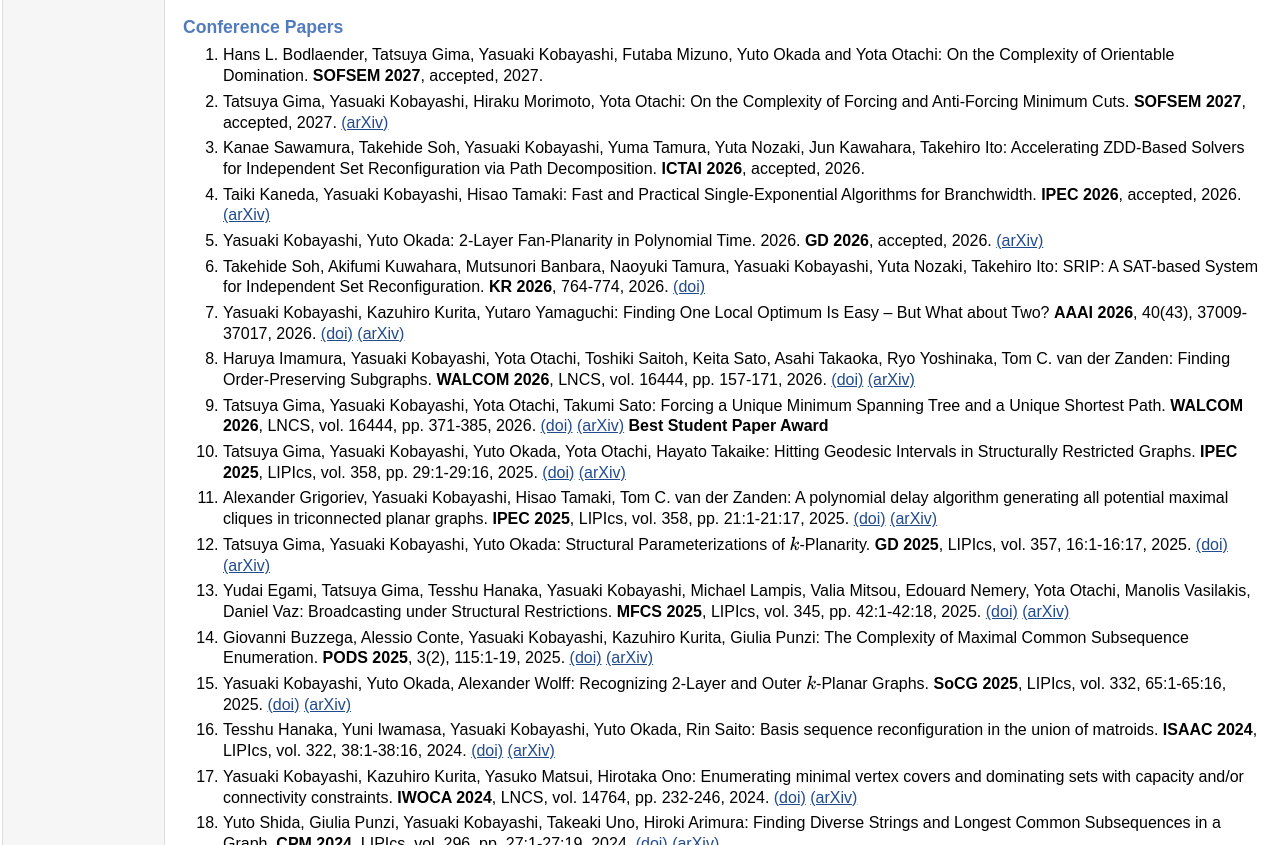
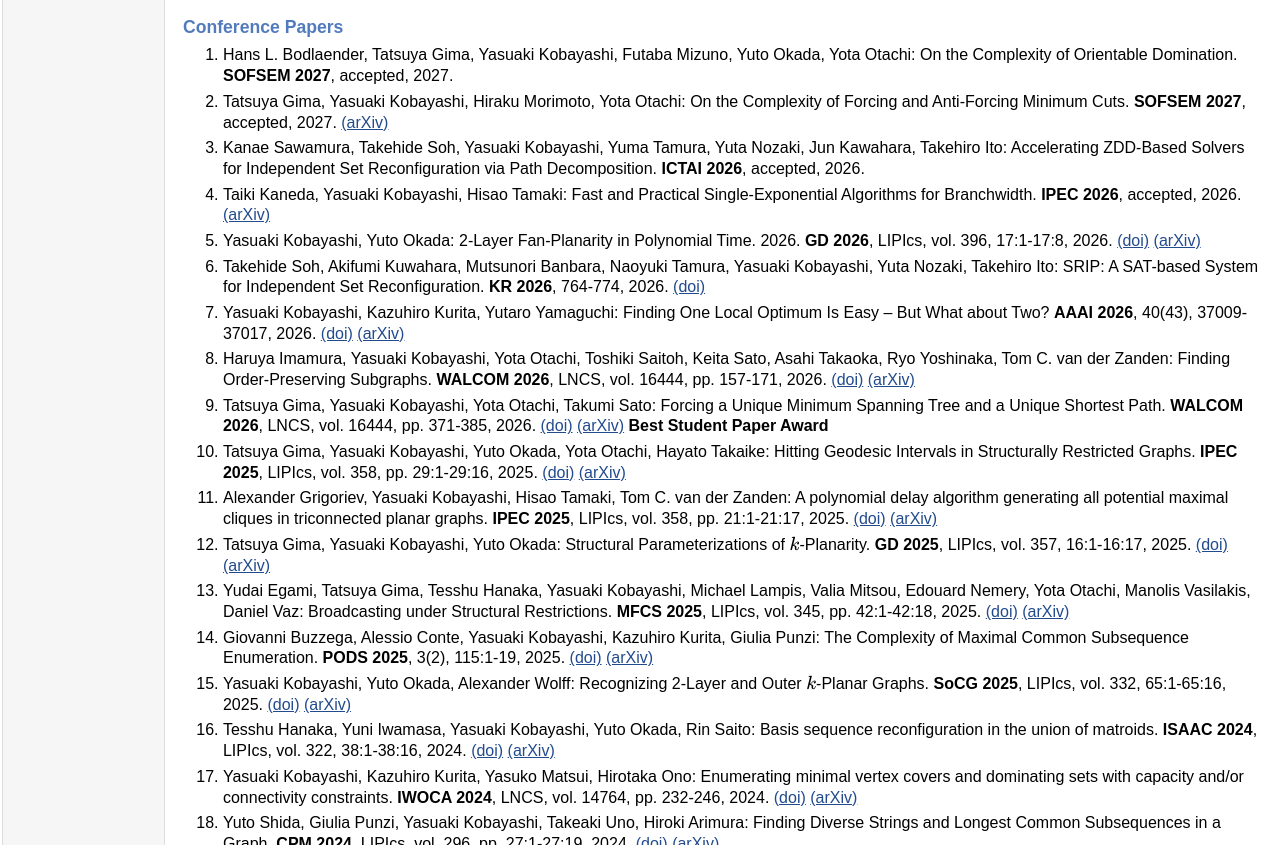
Before and after one commit to yasu0207/yasu0207.github.io, a plain HTML site: page research.html in a window 1280 px wide. Shown: the part 1437-2282 px from the top of the page. Drawn offline with nearby package versions, Linux system fonts and the light colour scheme; some packages are replaced by stand-ins of ours.

Commit message:
Add files via upload

```diff
--- a/research.html
+++ b/research.html
@@ -129,7 +129,7 @@ MathJax.Hub.Config({
 <h3>Conference Papers
 </h3>
 <ol>
-<li><p>Hans L. Bodlaender, Tatsuya Gima, Yasuaki Kobayashi, Futaba Mizuno, Yuto Okada and Yota Otachi: On the Complexity of Orientable Domination. <b>SOFSEM 2027</b>, accepted, 2027.
+<li><p>Hans L. Bodlaender, Tatsuya Gima, Yasuaki Kobayashi, Futaba Mizuno, Yuto Okada, Yota Otachi: On the Complexity of Orientable Domination. <b>SOFSEM 2027</b>, accepted, 2027.
 </p>
 </li>
 <li><p>Tatsuya Gima, Yasuaki Kobayashi, Hiraku Morimoto, Yota Otachi: On the Complexity of Forcing and Anti-Forcing Minimum Cuts. <b>SOFSEM 2027</b>, accepted, 2027. <a href="https://arxiv.org/abs/2609.33292" target=&ldquo;blank&rdquo;>(arXiv)</a>
@@ -141,7 +141,7 @@ MathJax.Hub.Config({
 <li><p>Taiki Kaneda, Yasuaki Kobayashi, Hisao Tamaki: Fast and Practical Single-Exponential Algorithms for Branchwidth. <b>IPEC 2026</b>, accepted, 2026. <a href="https://arxiv.org/abs/2605.17396" target=&ldquo;blank&rdquo;>(arXiv)</a>
 </p>
 </li>
-<li><p>Yasuaki Kobayashi, Yuto Okada: 2-Layer Fan-Planarity in Polynomial Time. 2026. <b>GD 2026</b>, accepted, 2026. <a href="https://arxiv.org/abs/2508.17349" target=&ldquo;blank&rdquo;>(arXiv)</a>
+<li><p>Yasuaki Kobayashi, Yuto Okada: 2-Layer Fan-Planarity in Polynomial Time. 2026. <b>GD 2026</b>, LIPIcs, vol. 396, 17:1-17:8, 2026. <a href="https://doi.org/10.4230/LIPIcs.GD.2026.17" target=&ldquo;blank&rdquo;>(doi)</a> <a href="https://arxiv.org/abs/2508.17349" target=&ldquo;blank&rdquo;>(arXiv)</a>
 </p>
 </li>
 <li><p>Takehide Soh, Akifumi Kuwahara, Mutsunori Banbara, Naoyuki Tamura, Yasuaki Kobayashi, Yuta Nozaki, Takehiro Ito: SRIP: A SAT-based System for Independent Set Reconfiguration. <b>KR 2026</b>, 764-774, 2026. <a href="https://doi.org/10.24963/kr.2026/72" target=&ldquo;blank&rdquo;>(doi)</a>
```
